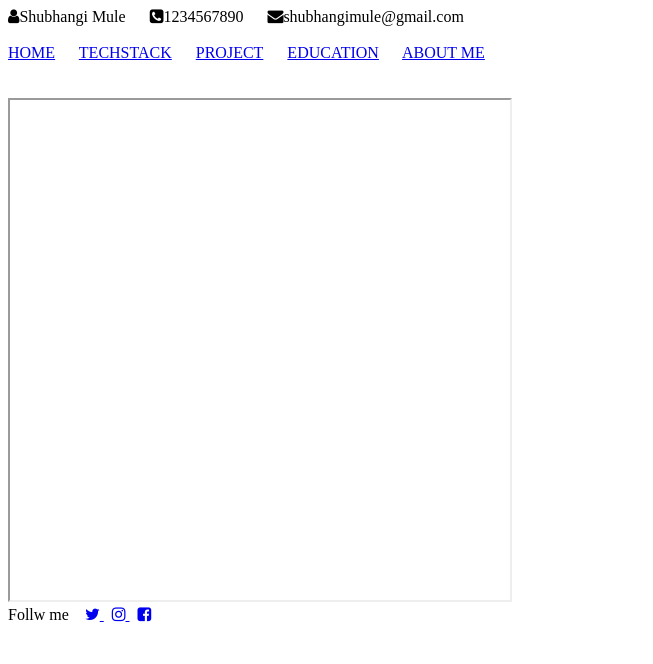
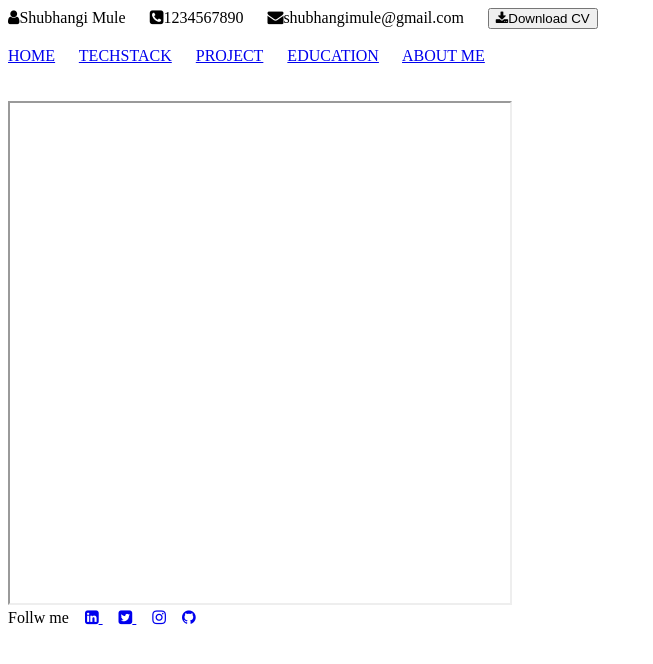
Before and after one commit to Shubhangi-Mule/my-profile, a plain HTML site: page index.html in a window 1280 px wide. Shown: the whole page, without its empty margins (0-653 px from the left). Drawn offline with Linux system fonts and the light colour scheme.

Commit message:
added download resume button
added download resume button

```diff
--- a/index.html
+++ b/index.html
@@ -10,6 +10,10 @@
        <span><i class="fa fa-user" aria-hidden="true">Shubhangi Mule</i></span>&nbsp;&nbsp;&nbsp;&nbsp;&nbsp;
     <span> <i class="fa fa-phone-square" aria-hidden="true">1234567890</i></span>&nbsp;&nbsp;&nbsp;&nbsp;&nbsp;
     <span><i class="fa fa-envelope" aria-hidden="true">shubhangimule@gmail.com</i></span>&nbsp;&nbsp;&nbsp;&nbsp;&nbsp;
+    <span><a href="assets/shubhangi_mule_8999603166.pdf" download class="download-btn">
+       <button><i class="fa fa-download" aria-hidden="true"></i>Download CV</button>
+    </a>
+    </span>
     <br>
     <br>
     <nav>
@@ -28,15 +32,16 @@
     <br>
 
     <span>Follw me</span> &nbsp;&nbsp;
-    <a
-        href="https://twitter.com/i/flow/login?input_flow_data=%7B%22requested_variant%22%3A%22eyJsYW5nIjoiZW4ifQ%3D%3D%22%7D">
-        <i class="fa fa-twitter" aria-hidden="true"></i> </a>&nbsp;
 
-    <a href="https://www.instagram.com/accounts/login/">
-        <i class="fa fa-instagram" aria-hidden="true"></i> </a>&nbsp;
+    <a href="https://www.linkedin.com/authwall?trk=qf&original_referer=https://www.google.com/&sessionRedirect=https%3A%2F%2Fin.linkedin.com%2F%3Fsrc%3Dgo-pa%26trk%3Dsem-ga_campid.14650114788_asid.151761418307_crid.657403558718_kw.linkedin%2520login_d.c_tid.kwd-12704335873_n.g_mt.e_geo.9304071%26mcid%3D6844056167778418689%26cid%3D%26gclid%3DCj0KCQjwho-lBhC_ARIsAMpgModfhbOLIYfB_QQjfFSXV6rkJTzNZN67Y5YU4fWlMBNeA8f3ojq4teQaAr4bEALw_wcB%26gclsrc%3Daw.ds"><i class="fa fa-linkedin-square" aria-hidden="true"></i>
+    </a>&nbsp;&nbsp;&nbsp;
 
-    <a href="https://www.facebook.com/login/">
-        <i class="fa fa-facebook-square" aria-hidden="true"></i>
-    </a>
+    <a href="https://twitter.com/i/flow/login?redirect_after_login=%2Flogin%3Flang%3Den"><i class="fa fa-twitter-square" aria-hidden="true"></i>
+    </a>&nbsp;&nbsp;&nbsp;
+
+    <a href="https://www.instagram.com/accounts/login/"><i class="fa fa-instagram" aria-hidden="true"></i></a>&nbsp;&nbsp;&nbsp;
+
+    <a href="https://github.com/"><i class="fa fa-github" aria-hidden="true"></i></a>&nbsp;
+
 </body>
 </html>
```
Also changed, not shown: 1 other file.
